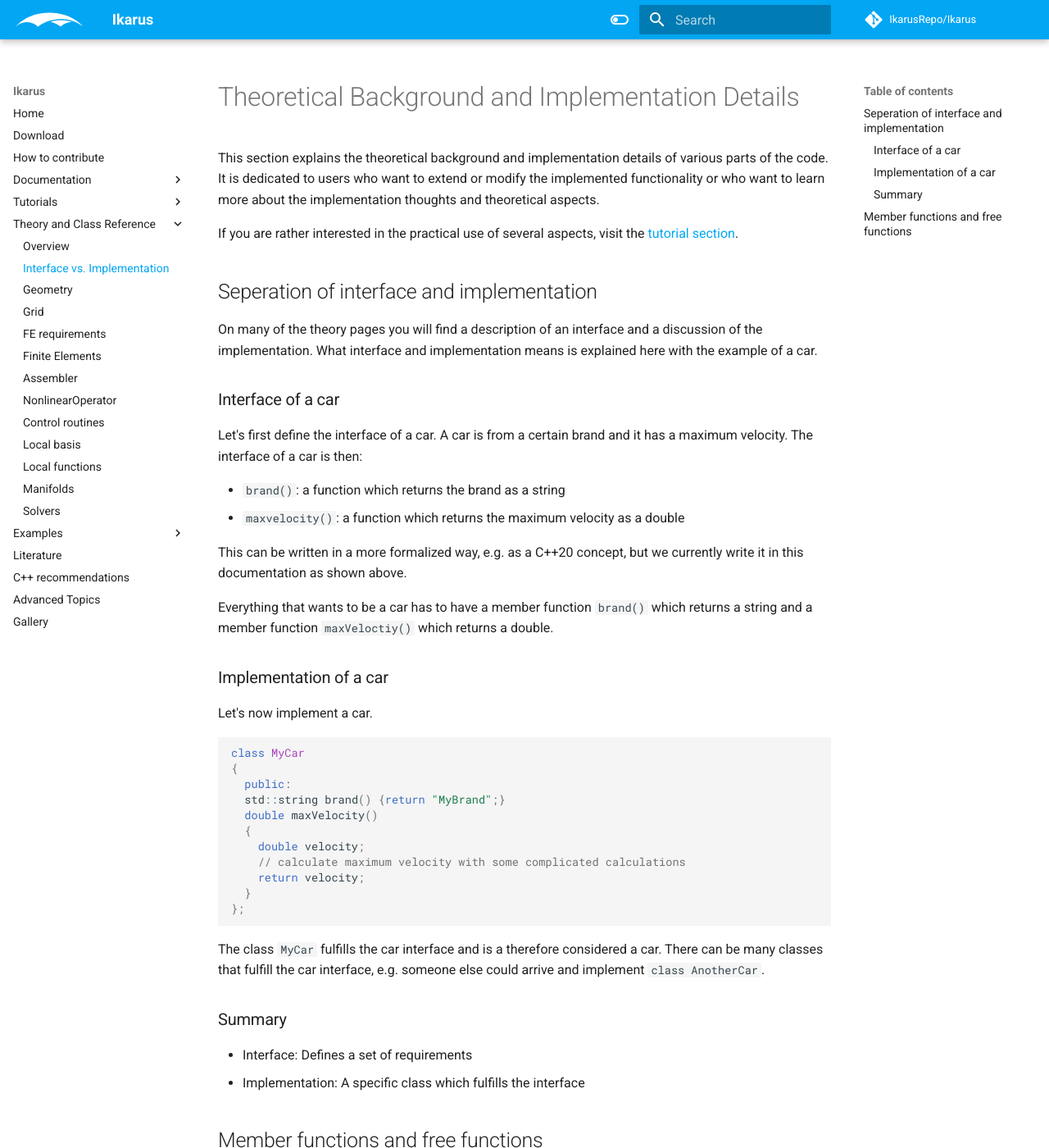
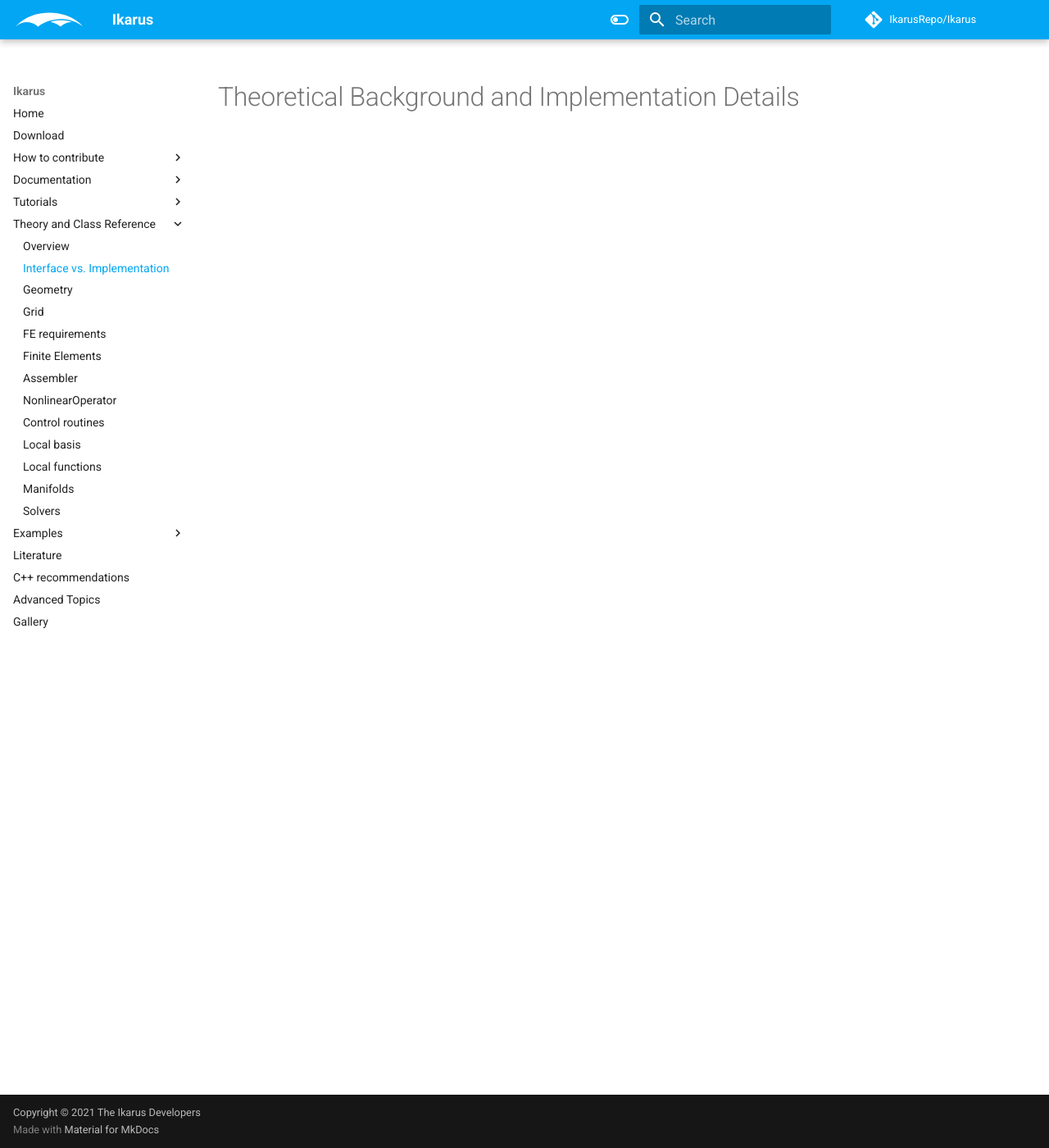
Before and after one commit to ikarus-project/ikarus, an MkDocs documentation site: the page built from docs/website/01_theory/interfaceVSimplementation.md, in a window 1280 px wide and 1400 px high. Shown: the whole window at 82% size. Built offline with MkDocs 1.6.1 and Material for MkDocs 9.7.7, drawn with Linux system fonts in a browser that asks for light colours; comment, search, counter and statistics services are not loaded; some of the changed text lies outside the part shown.

Commit message:
interface docs and codestyle merged

````diff
--- a/docs/mkdocs.yml
+++ b/docs/mkdocs.yml
@@ -42,7 +42,9 @@ docs_dir: 'website'
 nav:
   - Home: index.md
   - Download: download.md
-  - How to contribute: howtocontribute.md
+  - How to contribute:
+    - Open Tasks: openTask.md
+    - Code style: codeStyle.md
   - Documentation:
     - How to edit the documentation: documentation/howToEdit.md
     - Build the documentation locally: documentation/BuildTheDocumentationLocally.md
--- a/docs/website/01_theory/interfaceVSimplementation.md
+++ b/docs/website/01_theory/interfaceVSimplementation.md
@@ -1,64 +1 @@
 # Theoretical Background and Implementation Details
-
-This section explains the theoretical background and implementation details
-of various parts of the code. It is dedicated to users who want to extend
-or modify the implemented functionality or who want to learn more about
-the implementation thoughts and theoretical aspects.
-
-If you are rather interested in the practical use of several aspects, visit
-the [tutorial section](../tutorials/tutorialsOverview.md).
-
-## Seperation of interface and implementation
-On many of the theory pages you will find a description of an interface and
-a discussion of the implementation. What interface and implementation means is
-explained here with the example of a car.
-
-### Interface of a car
-Let's first define the interface of a car. A car is from a certain brand and it
-has a maximum velocity. The interface of a car is then:
-
-- `brand()`: a function which returns the brand as a string
-- `maxvelocity()`: a function which returns the maximum velocity as a double
-
-This can be written in a more formalized way, e.g. as a C++20 concept, but we currently write it
-in this documentation as shown above.
-
-Everything that wants to be a car has to have a member function `brand()` which
-returns a string and a member function `maxVeloctiy()` which returns a double.
-
-### Implementation of a car
-Let's now implement a car.
-```cpp
-class MyCar
-{
-  public:
-  std::string brand() {return "MyBrand";}
-  double maxVelocity()
-  {
-    double velocity;
-    // calculate maximum velocity with some complicated calculations
-    return velocity;
-  }
-};
-```
-The class `MyCar` fulfills the car interface and is a therefore considered a car.
-There can be many classes that fulfill the car interface, e.g. someone else could
-arrive and implement `class AnotherCar`.
-
-### Summary
-- Interface: Defines a set of requirements
-- Implementation: A specific class which fulfills the interface
-
-## Member functions and free functions
-In this documentation, we also list free functions as a part of the interface. This is indicated
-by the arguments in the list of interface functions. An example: If there is something like
-
-- `brand(car)`
-
-in the interface list, this means that there has to be a function which gets a car object as argument
-and returns the name of the brand. An implementation for `MyCar` then looks like this:
-```cpp
-std::string brand(MyCar carObject) {return "MyBrand";}
-```
-This function is called a free function because it isn't part of the class MyCar but it is free
-(and could be defined in another file then the class MyCar).
````
Also changed, not shown: docs/website/codeStyle.md (added, +77 -0 lines), docs/website/cppRef.md (+3 -2 lines), docs/website/openTask.md (renamed from docs/website/howtocontribute.md, +3 -13 lines).
